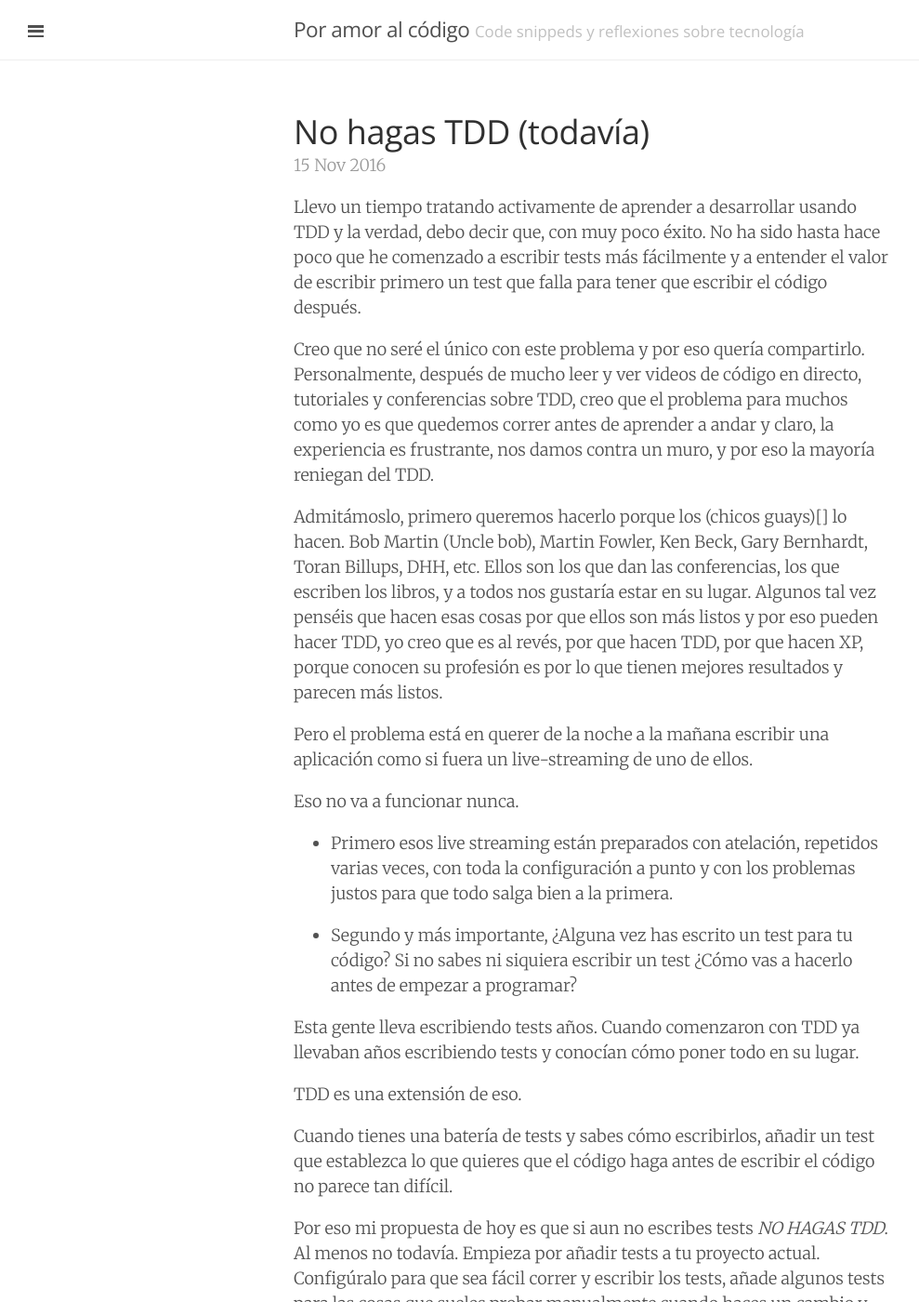
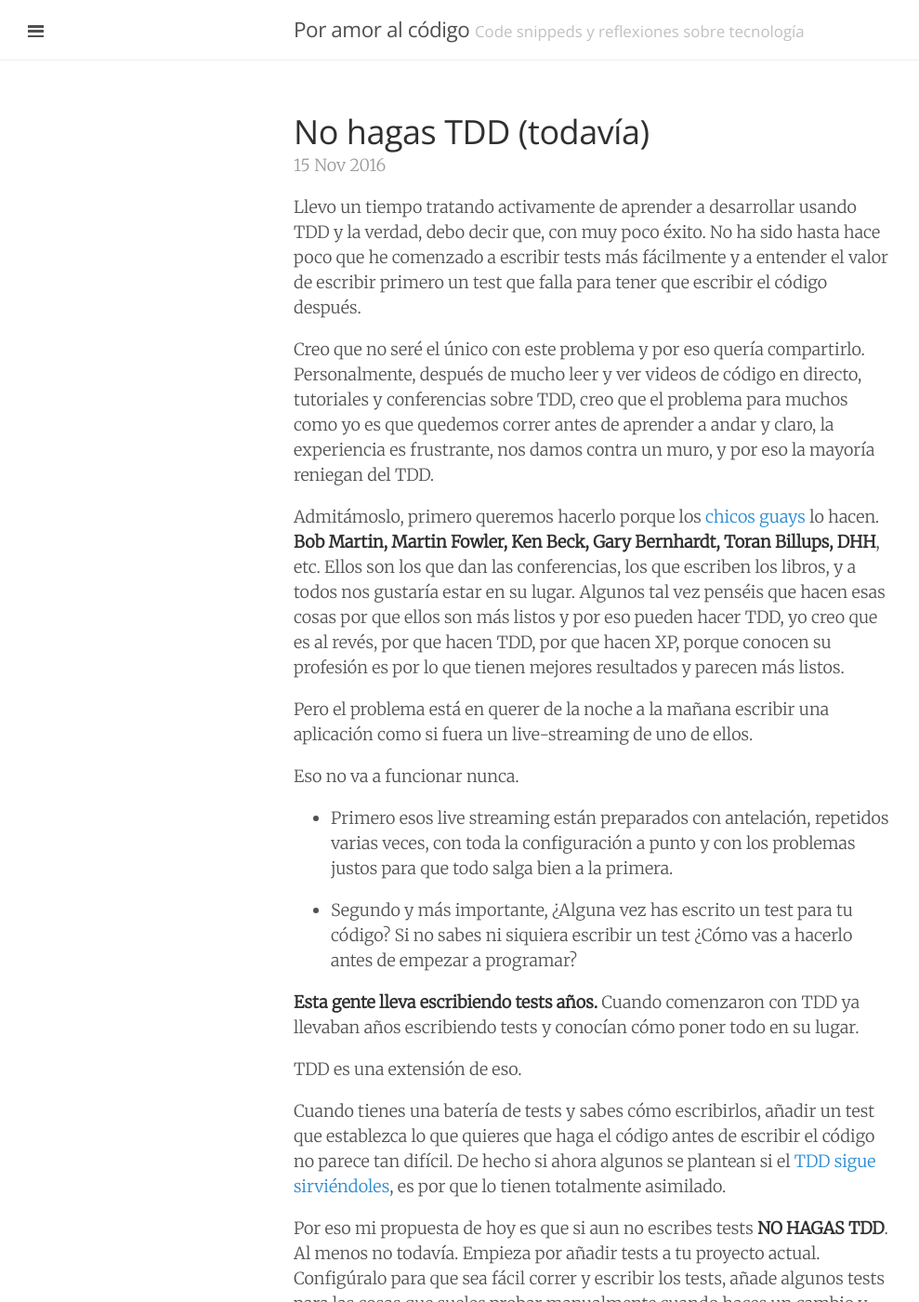
Before and after one commit to juanmirod/juanmirod.github.io, a Jekyll site: the page built from _posts/2016-11-15-no-hagas-tdd.markdown, in a window 1280 px wide and 1400 px high. Shown: the whole window at 93% size, without its empty margins (0-989 px from the left). Built offline with Jekyll 4.4.1, drawn with Linux system fonts in a browser that asks for light colours; some of the changed text lies outside the part shown.

Commit message:
fix: arregladas erratas y añadidos un par de enlaces

```diff
--- a/_posts/2016-11-15-no-hagas-tdd.markdown
+++ b/_posts/2016-11-15-no-hagas-tdd.markdown
@@ -9,23 +9,23 @@ Llevo un tiempo tratando activamente de aprender a desarrollar usando TDD y la v
 
 Creo que no seré el único con este problema y por eso quería compartirlo. Personalmente, después de mucho leer y ver videos de código en directo, tutoriales y conferencias sobre TDD, creo que el problema para muchos como yo es que quedemos correr antes de aprender a andar y claro, la experiencia es frustrante, nos damos contra un muro, y por eso la mayoría reniegan del TDD.
 
-Admitámoslo, primero queremos hacerlo porque los (chicos guays)[] lo hacen. Bob Martin (Uncle bob), Martin Fowler, Ken Beck, Gary Bernhardt, Toran Billups, DHH, etc. Ellos son los que dan las conferencias, los que escriben los libros, y a todos nos gustaría estar en su lugar. Algunos tal vez penséis que hacen esas cosas por que ellos son más listos y por eso pueden hacer TDD, yo creo que es al revés, por que hacen TDD, por que hacen XP, porque conocen su profesión es por lo que tienen mejores resultados y parecen más listos.
+Admitámoslo, primero queremos hacerlo porque los [chicos guays](https://www.youtube.com/watch?v=SSCzDykng4g) lo hacen. **Bob Martin, Martin Fowler, Ken Beck, Gary Bernhardt, Toran Billups, DHH**, etc. Ellos son los que dan las conferencias, los que escriben los libros, y a todos nos gustaría estar en su lugar. Algunos tal vez penséis que hacen esas cosas por que ellos son más listos y por eso pueden hacer TDD, yo creo que es al revés, por que hacen TDD, por que hacen XP, porque conocen su profesión es por lo que tienen mejores resultados y parecen más listos.
 
 Pero el problema está en querer de la noche a la mañana escribir una aplicación como si fuera un live-streaming de uno de ellos.
 
 Eso no va a funcionar nunca.
 
-+ Primero esos live streaming están preparados con atelación, repetidos varias veces, con toda la configuración a punto y con los problemas justos para que todo salga bien a la primera.
++ Primero esos live streaming están preparados con antelación, repetidos varias veces, con toda la configuración a punto y con los problemas justos para que todo salga bien a la primera.
 
 + Segundo y más importante, ¿Alguna vez has escrito un test para tu código? Si no sabes ni siquiera escribir un test ¿Cómo vas a hacerlo antes de empezar a programar?
 
-Esta gente lleva escribiendo tests años. Cuando comenzaron con TDD ya llevaban años escribiendo tests y conocían cómo poner todo en su lugar.
+**Esta gente lleva escribiendo tests años.** Cuando comenzaron con TDD ya llevaban años escribiendo tests y conocían cómo poner todo en su lugar.
 
 TDD es una extensión de eso.
 
-Cuando tienes una batería de tests y sabes cómo escribirlos, añadir un test que establezca lo que quieres que el código haga antes de escribir el código no parece tan difícil.
+Cuando tienes una batería de tests y sabes cómo escribirlos, añadir un test que establezca lo que quieres que haga el código antes de escribir el código no parece tan difícil. De hecho si ahora algunos se plantean si el [TDD sigue sirviéndoles](http://martinfowler.com/articles/is-tdd-dead/), es por que lo tienen totalmente asimilado.
 
-Por eso mi propuesta de hoy es que si aun no escribes tests *NO HAGAS TDD*. Al menos no todavía. Empieza por añadir tests a tu proyecto actual. Configúralo para que sea fácil correr y escribir los tests, añade algunos tests para las cosas que sueles probar manualmente cuando haces un cambio y verás que mejoras el conocimiento de tu código y tu proyecto. Que descubres errores o simplemente hacks en el código que estabas dejando pasar pero que para que los tests funcionen tienes que arreglar.
+Por eso mi propuesta de hoy es que si aun no escribes tests **NO HAGAS TDD**. Al menos no todavía. Empieza por añadir tests a tu proyecto actual. Configúralo para que sea fácil correr y escribir los tests, añade algunos tests para las cosas que sueles probar manualmente cuando haces un cambio y verás que mejoras el conocimiento de tu código y tu proyecto. Que descubres errores o simplemente hacks en el código que estabas dejando pasar pero que para que los tests funcionen tienes que arreglar.
 
 Comienza por lo que sea más fácil testear, algún módulo independiente o un servicio o librería que no tenga dependencias. Te garantizo que sólo con poder escribir dos o tres tests y poder ejecutarlos habrás aprendido muchísimo.
 
```
Also changed, not shown: other parts of _posts/2016-11-15-no-hagas-tdd.markdown (+1 -1 lines).
